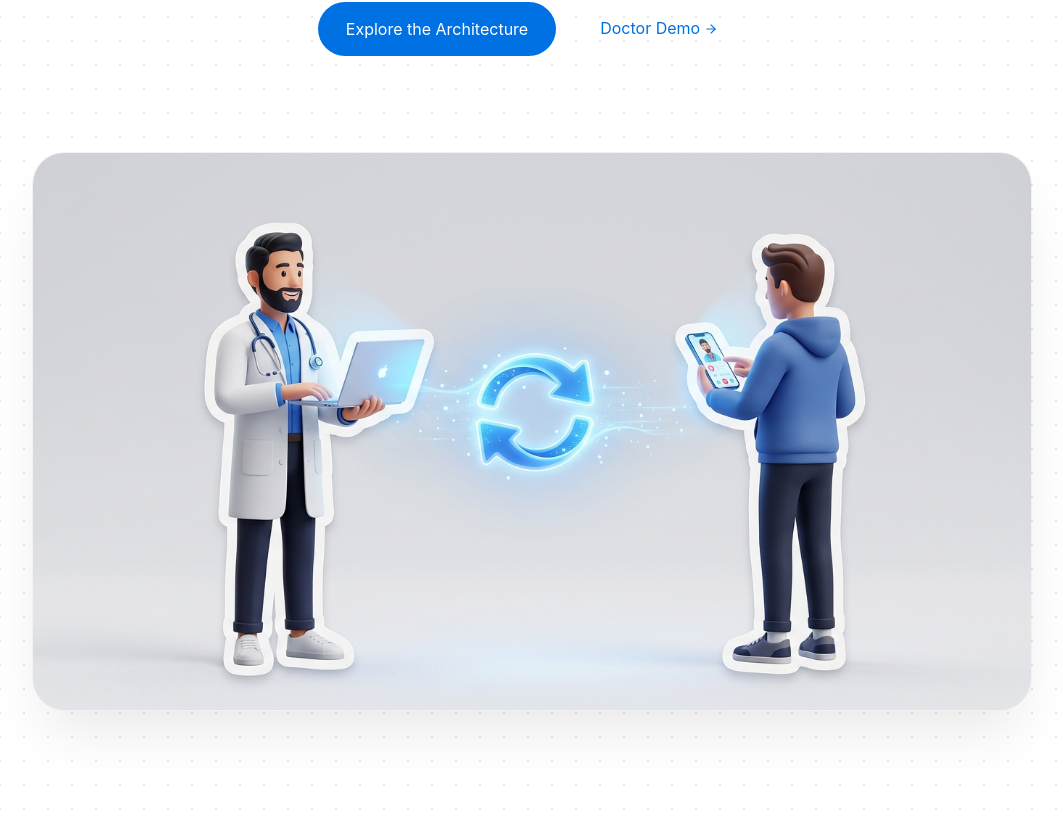
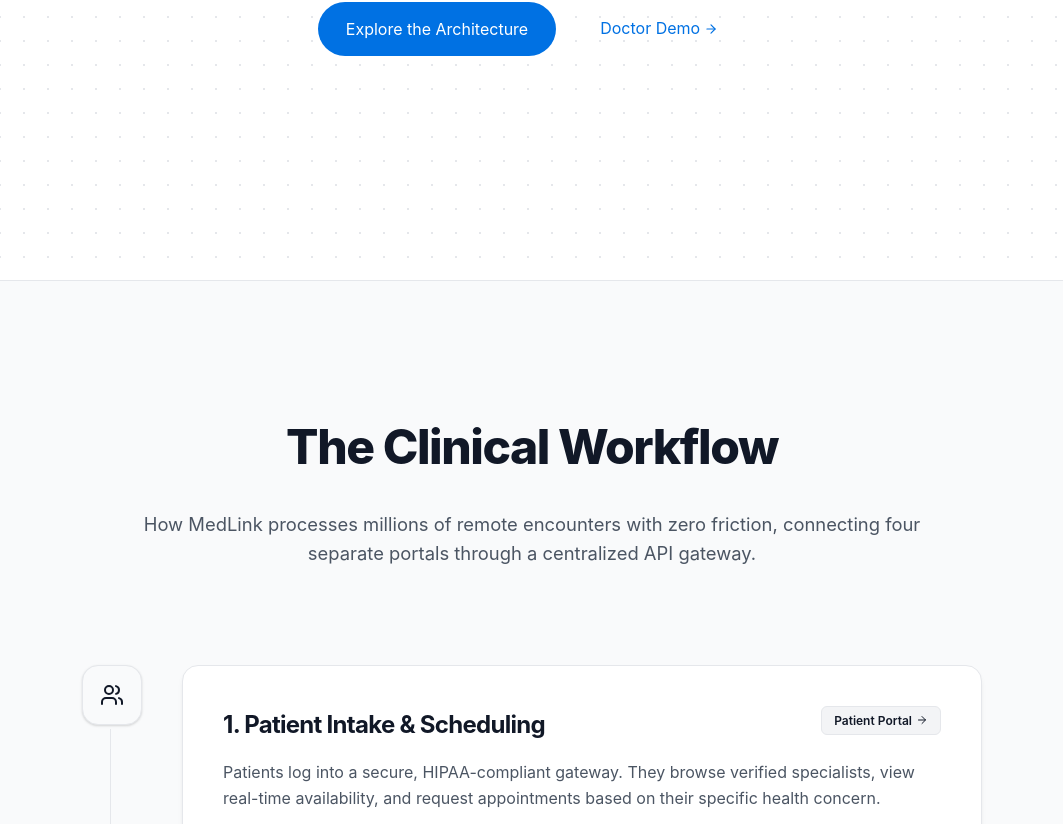
Before and after one commit to abhijeetnardele24-hash/medlink, a React (Vite) app in the folder apps/landing-web/: page / in a window 1280 px wide. Shown: the part 516-1340 px from the top of the page, without its empty margins (108-1171 px from the left). Built offline with nearby package versions, Linux system fonts and the light colour scheme.

Commit message:
style: remove hero image for a minimalist enterprise look

```diff
--- a/apps/landing-web/src/App.tsx
+++ b/apps/landing-web/src/App.tsx
@@ -179,26 +179,6 @@ function App() {
             </a>
           </motion.div>
 
-          {/* Apple-Style Hero Image */}
-          <motion.div variants={itemVars} style={{
-            width: '100%',
-            maxWidth: '1000px',
-            marginTop: '2rem',
-            position: 'relative'
-          }}>
-            <img
-              src="/hero-image.jpg"
-              alt="MedLink Platform Usage"
-              style={{
-                width: '100%',
-                height: 'auto',
-                display: 'block',
-                borderRadius: '32px',
-                boxShadow: '0 30px 60px -15px rgba(0, 0, 0, 0.1)',
-                border: '1px solid rgba(0,0,0,0.05)'
-              }}
-            />
-          </motion.div>
         </motion.div>
       </main>
 
```
